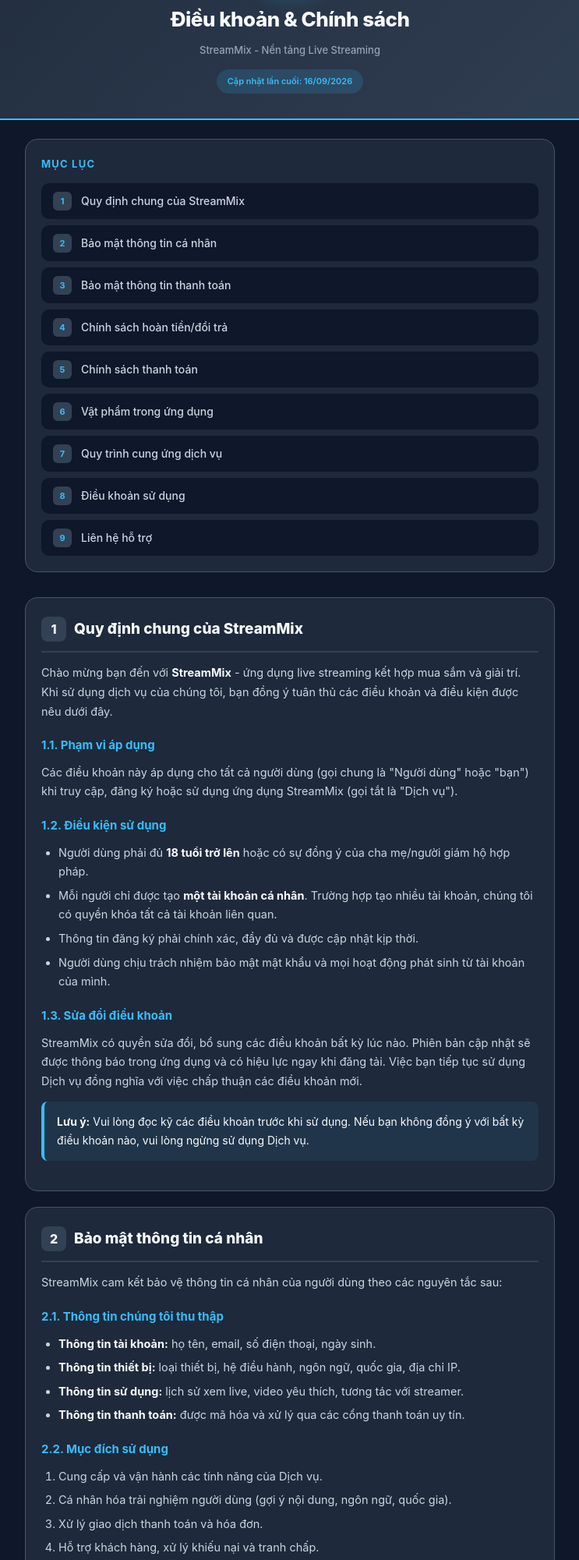
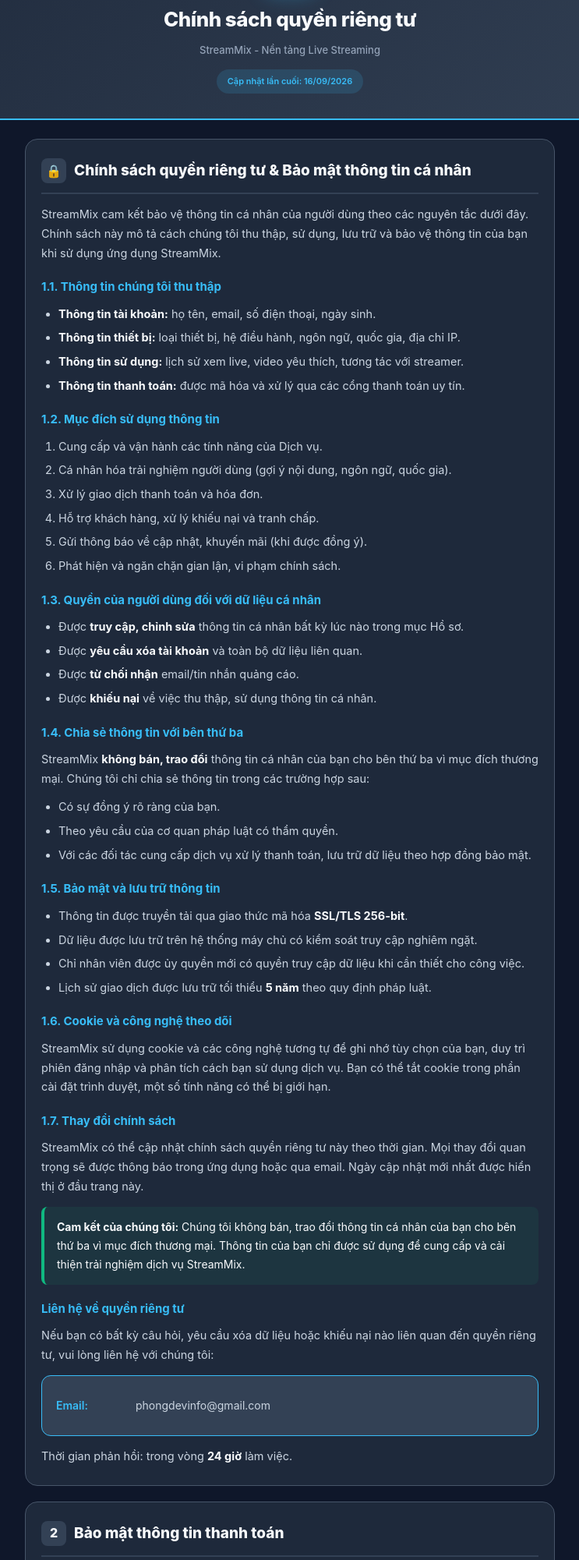
Before and after one commit to phongdev20/policy-app, a plain HTML site: page streammix.html in a window 1280 px wide. Shown: the part 125-2126 px from the top of the page at 78% size, without its empty margins (268-1011 px from the left). Drawn offline with Linux system fonts and the light colour scheme.

Commit message:
[feat] update streammix

```diff
--- a/streammix.html
+++ b/streammix.html
@@ -4,7 +4,8 @@
     <meta charset="UTF-8">
     <meta name="viewport" content="width=device-width, initial-scale=1.0, maximum-scale=1.0, user-scalable=no">
     <meta name="theme-color" content="#0F172A">
-    <title>Điều khoản & Chính sách - StreamMix</title>
+    <meta name="description" content="Chính sách quyền riêng tư của ứng dụng StreamMix - cam kết bảo vệ thông tin cá nhân của người dùng.">
+    <title>Chính sách quyền riêng tư - StreamMix</title>
     <style>
         * {
             margin: 0;
@@ -89,75 +90,6 @@
             max-width: 720px;
             margin: 0 auto;
             padding: 24px 20px 80px;
-        }
-
-        /* ========== TABLE OF CONTENTS ========== */
-        .toc {
-            background: var(--bg-secondary);
-            border: 1px solid var(--border);
-            border-radius: 16px;
-            padding: 20px;
-            margin-bottom: 32px;
-        }
-
-        .toc-title {
-            font-size: 13px;
-            font-weight: 700;
-            text-transform: uppercase;
-            letter-spacing: 1.2px;
-            color: var(--accent);
-            margin-bottom: 14px;
-        }
-
-        .toc ol {
-            list-style: none;
-            counter-reset: toc-counter;
-        }
-
-        .toc li {
-            counter-increment: toc-counter;
-            margin-bottom: 8px;
-        }
-
-        .toc li:last-child {
-            margin-bottom: 0;
-        }
-
-        .toc a {
-            display: flex;
-            align-items: center;
-            padding: 10px 14px;
-            background: var(--bg-primary);
-            border: 1px solid transparent;
-            border-radius: 10px;
-            color: var(--text-secondary);
-            text-decoration: none;
-            font-size: 14px;
-            font-weight: 500;
-            transition: all 0.2s ease;
-        }
-
-        .toc a::before {
-            content: counter(toc-counter);
-            width: 24px;
-            height: 24px;
-            margin-right: 12px;
-            background: var(--bg-card);
-            border-radius: 6px;
-            display: flex;
-            align-items: center;
-            justify-content: center;
-            font-size: 11px;
-            font-weight: 700;
-            color: var(--accent);
-            flex-shrink: 0;
-        }
-
-        .toc a:active,
-        .toc a:hover {
-            background: var(--bg-card);
-            border-color: var(--accent);
-            color: var(--text-primary);
         }
 
         /* ========== SECTIONS ========== */
@@ -315,59 +247,19 @@
 <!-- ========== HEADER ========== -->
 <header class="header">
     <div class="logo">S</div>
-    <h1>Điều khoản & Chính sách</h1>
+    <h1>Chính sách quyền riêng tư</h1>
     <div class="subtitle">StreamMix - Nền tảng Live Streaming</div>
     <div class="last-updated">Cập nhật lần cuối: 16/09/2026</div>
 </header>
 
 <div class="container">
 
-    <!-- ========== TABLE OF CONTENTS ========== -->
-    <nav class="toc">
-        <div class="toc-title">Mục lục</div>
-        <ol>
-            <li><a href="#chinh-sach-quy-dinh-chung">Quy định chung của StreamMix</a></li>
-            <li><a href="#chinh-sach-bao-mat-thong-tin-ca-nhan">Bảo mật thông tin cá nhân</a></li>
-            <li><a href="#chinh-sach-bao-mat-thong-tin-thanh-toan">Bảo mật thông tin thanh toán</a></li>
-            <li><a href="#chinh-sach-hoan-tien-doi-tra">Chính sách hoàn tiền/đổi trả</a></li>
-            <li><a href="#chinh-sach-thanh-toan">Chính sách thanh toán</a></li>
-            <li><a href="#chinh-sach-ve-vat-pham-trong-ung-dung">Vật phẩm trong ứng dụng</a></li>
-            <li><a href="#quy-trinh-cung-ung-dich-vu">Quy trình cung ứng dịch vụ</a></li>
-            <li><a href="#dieu-khoan-su-dung">Điều khoản sử dụng</a></li>
-            <li><a href="#lien-he-ho-tro">Liên hệ hỗ trợ</a></li>
-        </ol>
-    </nav>
+    <!-- ========== 1. BẢO MẬT THÔNG TIN CÁ NHÂN (PRIVACY POLICY - HIỂN THỊ TRỰC TIẾP) ========== -->
+    <section id="chinh-sach-bao-mat-thong-tin-ca-nhan">
+        <h2><span class="icon">🔒</span>Chính sách quyền riêng tư & Bảo mật thông tin cá nhân</h2>
+        <p>StreamMix cam kết bảo vệ thông tin cá nhân của người dùng theo các nguyên tắc dưới đây. Chính sách này mô tả cách chúng tôi thu thập, sử dụng, lưu trữ và bảo vệ thông tin của bạn khi sử dụng ứng dụng StreamMix.</p>
 
-    <!-- ========== 1. QUY ĐỊNH CHUNG ========== -->
-    <section id="chinh-sach-quy-dinh-chung">
-        <h2><span class="icon">1</span>Quy định chung của StreamMix</h2>
-        <p>Chào mừng bạn đến với <strong>StreamMix</strong> - ứng dụng live streaming kết hợp mua sắm và giải trí. Khi sử dụng dịch vụ của chúng tôi, bạn đồng ý tuân thủ các điều khoản và điều kiện được nêu dưới đây.</p>
-
-        <h3>1.1. Phạm vi áp dụng</h3>
-        <p>Các điều khoản này áp dụng cho tất cả người dùng (gọi chung là "Người dùng" hoặc "bạn") khi truy cập, đăng ký hoặc sử dụng ứng dụng StreamMix (gọi tắt là "Dịch vụ").</p>
-
-        <h3>1.2. Điều kiện sử dụng</h3>
-        <ul>
-            <li>Người dùng phải đủ <strong>18 tuổi trở lên</strong> hoặc có sự đồng ý của cha mẹ/người giám hộ hợp pháp.</li>
-            <li>Mỗi người chỉ được tạo <strong>một tài khoản cá nhân</strong>. Trường hợp tạo nhiều tài khoản, chúng tôi có quyền khóa tất cả tài khoản liên quan.</li>
-            <li>Thông tin đăng ký phải chính xác, đầy đủ và được cập nhật kịp thời.</li>
-            <li>Người dùng chịu trách nhiệm bảo mật mật khẩu và mọi hoạt động phát sinh từ tài khoản của mình.</li>
-        </ul>
-
-        <h3>1.3. Sửa đổi điều khoản</h3>
-        <p>StreamMix có quyền sửa đổi, bổ sung các điều khoản bất kỳ lúc nào. Phiên bản cập nhật sẽ được thông báo trong ứng dụng và có hiệu lực ngay khi đăng tải. Việc bạn tiếp tục sử dụng Dịch vụ đồng nghĩa với việc chấp thuận các điều khoản mới.</p>
-
-        <div class="highlight">
-            <strong>Lưu ý:</strong> Vui lòng đọc kỹ các điều khoản trước khi sử dụng. Nếu bạn không đồng ý với bất kỳ điều khoản nào, vui lòng ngừng sử dụng Dịch vụ.
-        </div>
-    </section>
-
-    <!-- ========== 2. BẢO MẬT THÔNG TIN CÁ NHÂN ========== -->
-    <section id="chinh-sach-bao-mat-thong-tin-ca-nhan">
-        <h2><span class="icon">2</span>Bảo mật thông tin cá nhân</h2>
-        <p>StreamMix cam kết bảo vệ thông tin cá nhân của người dùng theo các nguyên tắc sau:</p>
-
-        <h3>2.1. Thông tin chúng tôi thu thập</h3>
+        <h3>1.1. Thông tin chúng tôi thu thập</h3>
         <ul>
             <li><strong>Thông tin tài khoản:</strong> họ tên, email, số điện thoại, ngày sinh.</li>
             <li><strong>Thông tin thiết bị:</strong> loại thiết bị, hệ điều hành, ngôn ngữ, quốc gia, địa chỉ IP.</li>
@@ -375,7 +267,7 @@
             <li><strong>Thông tin thanh toán:</strong> được mã hóa và xử lý qua các cổng thanh toán uy tín.</li>
         </ul>
 
-        <h3>2.2. Mục đích sử dụng</h3>
+        <h3>1.2. Mục đích sử dụng thông tin</h3>
         <ol>
             <li>Cung cấp và vận hành các tính năng của Dịch vụ.</li>
             <li>Cá nhân hóa trải nghiệm người dùng (gợi ý nội dung, ngôn ngữ, quốc gia).</li>
@@ -385,7 +277,7 @@
             <li>Phát hiện và ngăn chặn gian lận, vi phạm chính sách.</li>
         </ol>
 
-        <h3>2.3. Quyền của người dùng</h3>
+        <h3>1.3. Quyền của người dùng đối với dữ liệu cá nhân</h3>
         <ul>
             <li>Được <strong>truy cập, chỉnh sửa</strong> thông tin cá nhân bất kỳ lúc nào trong mục Hồ sơ.</li>
             <li>Được <strong>yêu cầu xóa tài khoản</strong> và toàn bộ dữ liệu liên quan.</li>
@@ -393,17 +285,51 @@
             <li>Được <strong>khiếu nại</strong> về việc thu thập, sử dụng thông tin cá nhân.</li>
         </ul>
 
+        <h3>1.4. Chia sẻ thông tin với bên thứ ba</h3>
+        <p>StreamMix <strong>không bán, trao đổi</strong> thông tin cá nhân của bạn cho bên thứ ba vì mục đích thương mại. Chúng tôi chỉ chia sẻ thông tin trong các trường hợp sau:</p>
+        <ul>
+            <li>Có sự đồng ý rõ ràng của bạn.</li>
+            <li>Theo yêu cầu của cơ quan pháp luật có thẩm quyền.</li>
+            <li>Với các đối tác cung cấp dịch vụ xử lý thanh toán, lưu trữ dữ liệu theo hợp đồng bảo mật.</li>
+        </ul>
+
+        <h3>1.5. Bảo mật và lưu trữ thông tin</h3>
+        <ul>
+            <li>Thông tin được truyền tải qua giao thức mã hóa <strong>SSL/TLS 256-bit</strong>.</li>
+            <li>Dữ liệu được lưu trữ trên hệ thống máy chủ có kiểm soát truy cập nghiêm ngặt.</li>
+            <li>Chỉ nhân viên được ủy quyền mới có quyền truy cập dữ liệu khi cần thiết cho công việc.</li>
+            <li>Lịch sử giao dịch được lưu trữ tối thiểu <strong>5 năm</strong> theo quy định pháp luật.</li>
+        </ul>
+
+        <h3>1.6. Cookie và công nghệ theo dõi</h3>
+        <p>StreamMix sử dụng cookie và các công nghệ tương tự để ghi nhớ tùy chọn của bạn, duy trì phiên đăng nhập và phân tích cách bạn sử dụng dịch vụ. Bạn có thể tắt cookie trong phần cài đặt trình duyệt, một số tính năng có thể bị giới hạn.</p>
+
+        <h3>1.7. Thay đổi chính sách</h3>
+        <p>StreamMix có thể cập nhật chính sách quyền riêng tư này theo thời gian. Mọi thay đổi quan trọng sẽ được thông báo trong ứng dụng hoặc qua email. Ngày cập nhật mới nhất được hiển thị ở đầu trang này.</p>
+
         <div class="highlight success">
-            <strong>Cam kết:</strong> Chúng tôi không bán, trao đổi thông tin cá nhân của bạn cho bên thứ ba vì mục đích thương mại.
+            <strong>Cam kết của chúng tôi:</strong> Chúng tôi không bán, trao đổi thông tin cá nhân của bạn cho bên thứ ba vì mục đích thương mại. Thông tin của bạn chỉ được sử dụng để cung cấp và cải thiện trải nghiệm dịch vụ StreamMix.
         </div>
+
+        <h3>Liên hệ về quyền riêng tư</h3>
+        <p>Nếu bạn có bất kỳ câu hỏi, yêu cầu xóa dữ liệu hoặc khiếu nại nào liên quan đến quyền riêng tư, vui lòng liên hệ với chúng tôi:</p>
+
+        <div class="contact-card">
+            <div class="row">
+                <span class="label">Email:</span>
+                <span>phongdevinfo@gmail.com</span>
+            </div>
+        </div>
+
+        <p style="margin-top: 14px;">Thời gian phản hồi: trong vòng <strong>24 giờ</strong> làm việc.</p>
     </section>
 
-    <!-- ========== 3. BẢO MẬT THÔNG TIN THANH TOÁN ========== -->
+    <!-- ========== 2. BẢO MẬT THÔNG TIN THANH TOÁN ========== -->
     <section id="chinh-sach-bao-mat-thong-tin-thanh-toan">
-        <h2><span class="icon">3</span>Bảo mật thông tin thanh toán</h2>
+        <h2><span class="icon">2</span>Bảo mật thông tin thanh toán</h2>
         <p>Mọi giao dịch thanh toán trong StreamMix đều được xử lý qua các đối tác cổng thanh toán tuân thủ tiêu chuẩn <strong>PCI DSS</strong> quốc tế.</p>
 
-        <h3>3.1. Phương thức bảo mật</h3>
+        <h3>2.1. Phương thức bảo mật</h3>
         <ul>
             <li>Mã hóa <strong>SSL/TLS 256-bit</strong> cho toàn bộ đường truyền.</li>
             <li>Tuân thủ tiêu chuẩn <strong>3D Secure</strong> (OTP) cho thẻ tín dụng/ghi nợ.</li>
@@ -411,7 +337,7 @@
             <li>Hệ thống phát hiện gian lận tự động (anti-fraud AI).</li>
         </ul>
 
-        <h3>3.2. Lưu trữ thông tin</h3>
+        <h3>2.2. Lưu trữ thông tin</h3>
         <ul>
             <li>Lịch sử giao dịch được lưu trữ tối thiểu <strong>5 năm</strong> theo quy định pháp luật.</li>
             <li>Thông tin thẻ chỉ lưu dưới dạng mã token tại cổng thanh toán, không lưu trên server StreamMix.</li>
@@ -423,14 +349,14 @@
         </div>
     </section>
 
-    <!-- ========== 4. HOÀN TIỀN / ĐỔI TRẢ ========== -->
+    <!-- ========== 3. HOÀN TIỀN / ĐỔI TRẢ ========== -->
     <section id="chinh-sach-hoan-tien-doi-tra">
-        <h2><span class="icon">4</span>Chính sách hoàn tiền / đổi trả</h2>
+        <h2><span class="icon">3</span>Chính sách hoàn tiền / đổi trả</h2>
 
-        <h3>4.1. Nguyên tắc chung</h3>
+        <h3>3.1. Nguyên tắc chung</h3>
         <p>StreamMix hỗ trợ hoàn tiền trong các trường hợp được quy định rõ ràng dưới đây. Chính sách này nhằm bảo vệ quyền lợi chính đáng của người dùng và đảm bảo sự công bằng cho cộng đồng.</p>
 
-        <h3>4.2. Điều kiện hoàn tiền</h3>
+        <h3>3.2. Điều kiện hoàn tiền</h3>
         <ul>
             <li><strong>Lỗi kỹ thuật:</strong> giao dịch thành công nhưng dịch vụ không được cung cấp do lỗi hệ thống.</li>
             <li><strong>Sai sót thanh toán:</strong> bị tính phí sai gói, sai số tiền do lỗi hệ thống.</li>
@@ -438,7 +364,7 @@
             <li><strong>Gói dịch vụ chưa sử dụng:</strong> yêu cầu hoàn trong vòng <strong>24 giờ</strong> kể từ thời điểm thanh toán và chưa sử dụng bất kỳ quyền lợi nào.</li>
         </ul>
 
-        <h3>4.3. Trường hợp KHÔNG hoàn tiền</h3>
+        <h3>3.3. Trường hợp KHÔNG hoàn tiền</h3>
         <ul>
             <li>Đã sử dụng một phần hoặc toàn bộ quyền lợi của gói dịch vụ.</li>
             <li>Tài khoản bị khóa do vi phạm điều khoản sử dụng.</li>
@@ -447,7 +373,7 @@
             <li>Phần quà/vật phẩm ảo đã được sử dụng hoặc giao dịch.</li>
         </ul>
 
-        <h3>4.4. Quy trình hoàn tiền</h3>
+        <h3>3.4. Quy trình hoàn tiền</h3>
         <ol>
             <li>Liên hệ bộ phận hỗ trợ qua email hoặc trong ứng dụng.</li>
             <li>Cung cấp: mã giao dịch, lý do, ảnh chụp màn hình (nếu có).</li>
@@ -460,11 +386,11 @@
         </div>
     </section>
 
-    <!-- ========== 5. CHÍNH SÁCH THANH TOÁN ========== -->
+    <!-- ========== 4. CHÍNH SÁCH THANH TOÁN ========== -->
     <section id="chinh-sach-thanh-toan">
-        <h2><span class="icon">5</span>Chính sách thanh toán</h2>
+        <h2><span class="icon">4</span>Chính sách thanh toán</h2>
 
-        <h3>5.1. Các phương thức thanh toán được chấp nhận</h3>
+        <h3>4.1. Các phương thức thanh toán được chấp nhận</h3>
         <ul>
             <li>Thẻ tín dụng / ghi nợ quốc tế (Visa, Mastercard, JCB).</li>
             <li>Ví điện tử (Apple Pay, Google Pay).</li>
@@ -472,21 +398,21 @@
             <li>Các cổng thanh toán trung gian được StreamMix ủy quyền.</li>
         </ul>
 
-        <h3>5.2. Đơn vị tiền tệ</h3>
+        <h3>4.2. Đơn vị tiền tệ</h3>
         <p>Tất cả giao dịch trong ứng dụng hiển thị bằng <strong>USD</strong>. Khi thanh toán, đơn vị tiền tệ thực tế sẽ phụ thuộc vào phương thức và cổng thanh toán bạn chọn. Tỷ giá được áp dụng theo cổng thanh toán tại thời điểm giao dịch.</p>
 
-        <h3>5.3. Hóa đơn và chứng từ</h3>
+        <h3>4.3. Hóa đơn và chứng từ</h3>
         <p>Sau mỗi giao dịch thành công, hóa đơn điện tử sẽ được gửi về email đăng ký. Bạn có thể tải lại hóa đơn trong mục <strong>Lịch sử giao dịch</strong> trong ứng dụng.</p>
 
-        <h3>5.4. Thanh toán không thành công</h3>
+        <h3>4.4. Thanh toán không thành công</h3>
         <p>Trong trường hợp thanh toán thất bại nhưng tài khoản vẫn bị trừ tiền, vui lòng liên hệ ngân hàng phát hành thẻ trước, sau đó cung cấp biên lai cho StreamMix để được hỗ trợ tra soát.</p>
     </section>
 
-    <!-- ========== 6. VẬT PHẨM TRONG ỨNG DỤNG ========== -->
+    <!-- ========== 5. VẬT PHẨM TRONG ỨNG DỤNG ========== -->
     <section id="chinh-sach-ve-vat-pham-trong-ung-dung">
-        <h2><span class="icon">6</span>Vật phẩm trong ứng dụng</h2>
+        <h2><span class="icon">5</span>Vật phẩm trong ứng dụng</h2>
 
-        <h3>6.1. Loại vật phẩm ảo</h3>
+        <h3>5.1. Loại vật phẩm ảo</h3>
         <ul>
             <li><strong>Xu / Coin:</strong> đơn vị tiền ảo trong ứng dụng, dùng để mua quà tặng, mở khóa nội dung premium.</li>
             <li><strong>Quà tặng ảo:</strong> vật phẩm trang trí dùng để tặng cho streamer trong live stream.</li>
@@ -494,7 +420,7 @@
             <li><strong>Subscription / Gói thành viên:</strong> mở khóa tính năng premium theo thời hạn.</li>
         </ul>
 
-        <h3>6.2. Quy tắc sử dụng</h3>
+        <h3>5.2. Quy tắc sử dụng</h3>
         <ul>
             <li>Vật phẩm ảo chỉ có giá trị sử dụng <strong>trong ứng dụng StreamMix</strong>, không có giá trị quy đổi thành tiền tệ thật.</li>
             <li>Vật phẩm ảo <strong>không thể chuyển nhượng</strong> giữa các tài khoản khác nhau (trừ chương trình tặng quà hợp lệ).</li>
@@ -502,7 +428,7 @@
             <li>Vật phẩm có thời hạn sẽ tự động hết hạn theo thời gian quy định.</li>
         </ul>
 
-        <h3>6.3. Marketplace</h3>
+        <h3>5.3. Marketplace</h3>
         <p>Người dùng có thể mua bán vật phẩm ảo trên marketplace nội bộ. StreamMix thu phí sàn <strong>10%</strong> trên mỗi giao dịch thành công.</p>
 
         <div class="highlight warning">
@@ -510,11 +436,11 @@
         </div>
     </section>
 
-    <!-- ========== 7. QUY TRÌNH CUNG ỨNG DỊCH VỤ ========== -->
+    <!-- ========== 6. QUY TRÌNH CUNG ỨNG DỊCH VỤ ========== -->
     <section id="quy-trinh-cung-ung-dich-vu">
-        <h2><span class="icon">7</span>Quy trình cung ứng dịch vụ</h2>
+        <h2><span class="icon">6</span>Quy trình cung ứng dịch vụ</h2>
 
-        <h3>7.1. Đăng ký tài khoản</h3>
+        <h3>6.1. Đăng ký tài khoản</h3>
         <ol>
             <li>Tải ứng dụng StreamMix từ App Store / Google Play.</li>
             <li>Đăng ký bằng email, số điện thoại hoặc tài khoản mạng xã hội (Google, Facebook, Apple).</li>
@@ -522,17 +448,17 @@
             <li>Hoàn tất hồ sơ cá nhân (tên hiển thị, ảnh đại diện).</li>
         </ol>
 
-        <h3>7.2. Sử dụng dịch vụ</h3>
+        <h3>6.2. Sử dụng dịch vụ</h3>
         <p>Sau khi đăng ký, bạn có thể sử dụng ngay các tính năng miễn phí. Để mở khóa tính năng premium (xem live không quảng cáo, chất lượng cao, nội dung độc quyền), bạn cần đăng ký gói thành viên.</p>
 
-        <h3>7.3. Gia hạn và hủy</h3>
+        <h3>6.3. Gia hạn và hủy</h3>
         <ul>
             <li>Gói thành viên tự động gia hạn trừ khi bạn hủy trước <strong>24 giờ</strong> kết thúc chu kỳ.</li>
             <li>Bạn có thể hủy bất kỳ lúc nào trong mục Cài đặt &gt; Gói thành viên.</li>
             <li>Sau khi hủy, quyền lợi vẫn được giữ đến hết chu kỳ đã thanh toán.</li>
         </ul>
 
-        <h3>7.4. Chấm dứt dịch vụ</h3>
+        <h3>6.4. Chấm dứt dịch vụ</h3>
         <p>StreamMix có quyền tạm ngưng hoặc chấm dứt tài khoản của bạn nếu:</p>
         <ul>
             <li>Vi phạm nghiêm trọng điều khoản sử dụng.</li>
@@ -541,11 +467,11 @@
         </ul>
     </section>
 
-    <!-- ========== 8. ĐIỀU KHOẢN SỬ DỤNG ========== -->
+    <!-- ========== 7. ĐIỀU KHOẢN SỬ DỤNG ========== -->
     <section id="dieu-khoan-su-dung">
-        <h2><span class="icon">8</span>Điều khoản sử dụng</h2>
+        <h2><span class="icon">7</span>Điều khoản sử dụng</h2>
 
-        <h3>8.1. Hành vi bị cấm</h3>
+        <h3>7.1. Hành vi bị cấm</h3>
         <p>Người dùng <strong>không được</strong> thực hiện các hành vi sau:</p>
         <ul>
             <li>Phát tán nội dung vi phạm pháp luật, khiêu dâm, bạo lực, phân biệt chủng tộc, hoặc xúc phạm cá nhân/tổ chức.</li>
@@ -557,7 +483,7 @@
             <li>Đăng ký nhiều tài khoản để trục lợi khuyến mãi.</li>
         </ul>
 
-        <h3>8.2. Quyền của StreamMix</h3>
+        <h3>7.2. Quyền của StreamMix</h3>
         <ul>
             <li>Gỡ bỏ nội dung vi phạm mà không cần thông báo trước.</li>
             <li>Cảnh cáo, tạm khóa, hoặc khóa vĩnh viễn tài khoản vi phạm.</li>
@@ -565,18 +491,18 @@
             <li>Hợp tác với cơ quan chức năng khi có yêu cầu hợp pháp.</li>
         </ul>
 
-        <h3>8.3. Giới hạn trách nhiệm</h3>
+        <h3>7.3. Giới hạn trách nhiệm</h3>
         <div class="highlight warning">
             StreamMix không chịu trách nhiệm về các thiệt hại gián tiếp, ngẫu nhiên, đặc biệt hoặc do hậu quả phát sinh từ việc sử dụng hoặc không thể sử dụng Dịch vụ, bao gồm nhưng không giới hạn ở mất dữ liệu, mất lợi nhuận, hoặc gián đoạn kinh doanh.
         </div>
 
-        <h3>8.4. Luật áp dụng</h3>
+        <h3>7.4. Luật áp dụng</h3>
         <p>Các điều khoản này được điều chỉnh và giải thích theo pháp luật hiện hành. Mọi tranh chấp phát sinh sẽ được giải quyết tại Tòa án có thẩm quyền.</p>
     </section>
 
-    <!-- ========== 9. LIÊN HỆ HỖ TRỢ ========== -->
+    <!-- ========== 8. LIÊN HỆ HỖ TRỢ ========== -->
     <section id="lien-he-ho-tro">
-        <h2><span class="icon">9</span>Liên hệ hỗ trợ</h2>
+        <h2><span class="icon">8</span>Liên hệ hỗ trợ</h2>
         <p>Nếu bạn có bất kỳ câu hỏi, thắc mắc hoặc khiếu nại nào về Điều khoản & Chính sách, vui lòng liên hệ với chúng tôi qua các kênh sau:</p>
 
         <div class="contact-card">
@@ -607,18 +533,5 @@
 
 </div>
 
-<script>
-    // Smooth scroll cho anchor links trong TOC
-    document.querySelectorAll('.toc a').forEach(function(link) {
-        link.addEventListener('click', function(e) {
-            var target = document.querySelector(this.getAttribute('href'));
-            if (target) {
-                e.preventDefault();
-                target.scrollIntoView({ behavior: 'smooth', block: 'start' });
-            }
-        });
-    });
-</script>
-
 </body>
 </html>
```
